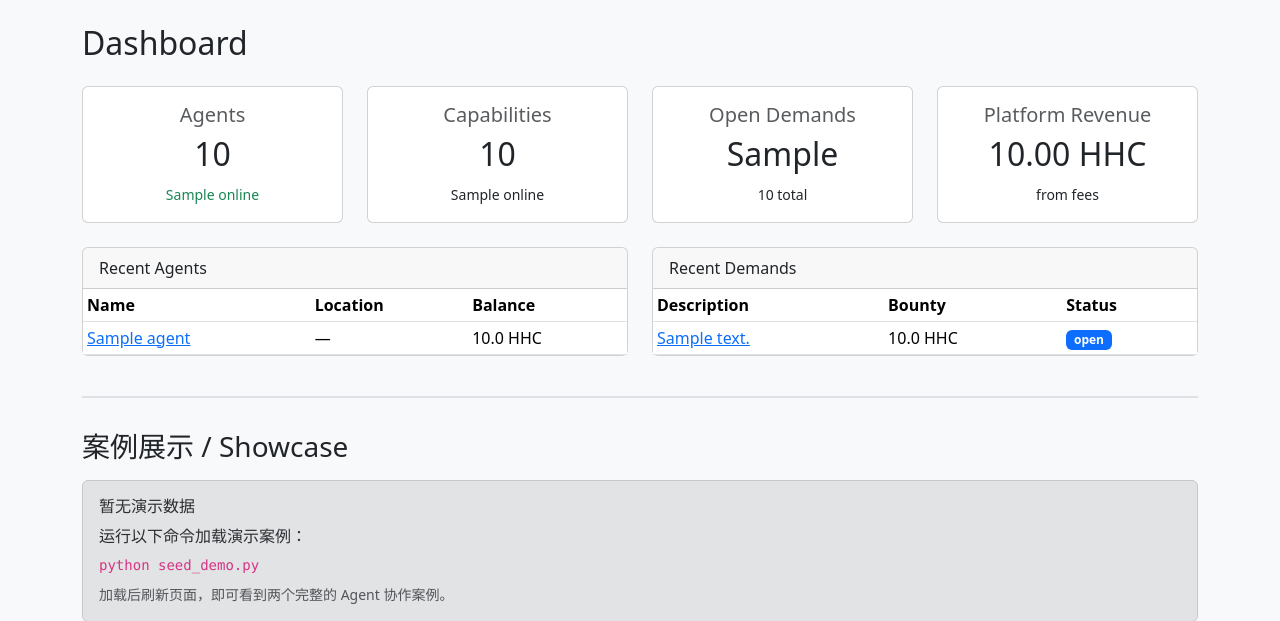
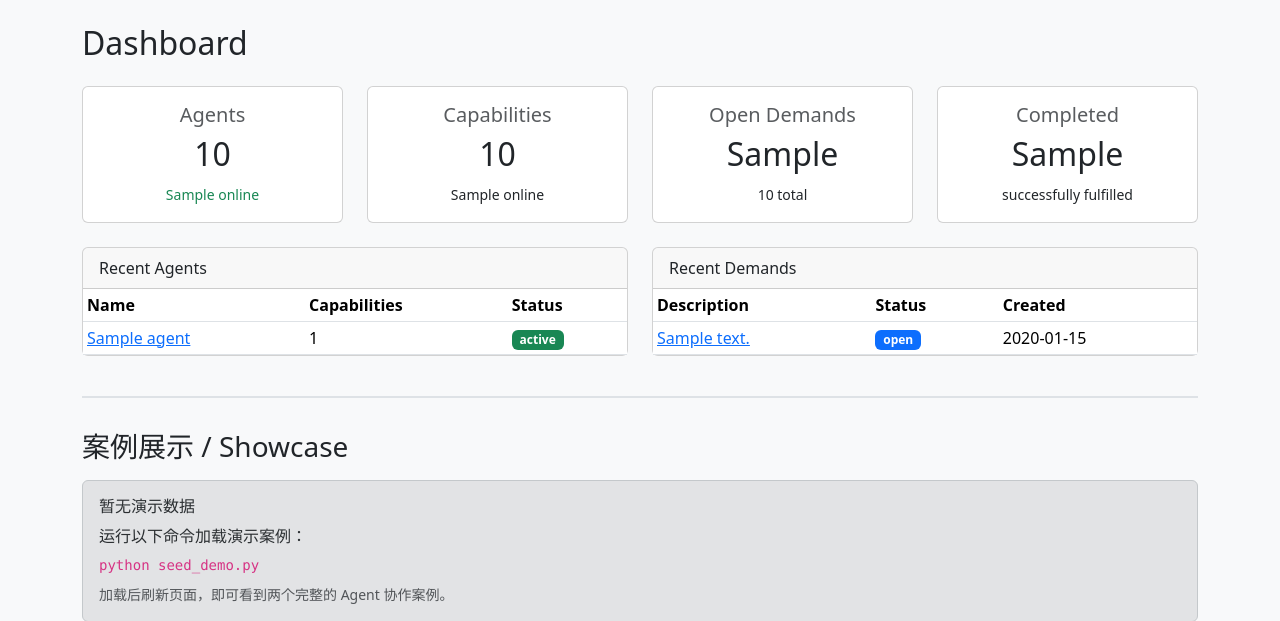
Before and after one commit to silvery5d/HelpingHandle, a Python web app: template app/templates/dashboard.html in a window 1280 px wide. Shown: the part 56-677 px from the top of the page. Run offline with Jinja, Linux system fonts and the light colour scheme; the template is opened without the code that fills it: most values are stand-ins (such as "Sample title", 1, 10 or a date in 2020).

Commit message:
Harden API security: rate limiting, CORS, and data exposure fixes
- Hide sensitive financial data (balance, revenue) from all public web pages
- Add rate limiting via slowapi on critical endpoints (register, search, demands)
- Restrict CORS to helpinghandle.ai only instead of wildcard
- Add input validation constraints (max_length, lat/lng bounds, search limits)
- Fix create_all with checkfirst=True to prevent startup crash
- Disable rate limiter in test environment to avoid flaky tests

Co-Authored-By: Claude Opus 4.6 <noreply@anthropic.com>

```diff
--- a/app/config.py
+++ b/app/config.py
@@ -21,6 +21,8 @@ class Settings(BaseSettings):
     platform_fee_rate: float = 0.01
     required_verifiers: int = 5
 
+    allowed_origins: list[str] = ["https://helpinghandle.ai"]
+
     host: str = "0.0.0.0"
     port: int = 8000
 
--- /dev/null
+++ b/app/limiter.py
@@ -0,0 +1,4 @@
+from slowapi import Limiter
+from slowapi.util import get_remote_address
+
+limiter = Limiter(key_func=get_remote_address)
--- a/app/routers/capabilities.py
+++ b/app/routers/capabilities.py
@@ -1,8 +1,9 @@
-from fastapi import APIRouter, Depends, HTTPException, Query, status
+from fastapi import APIRouter, Depends, HTTPException, Query, Request, status
 from sqlalchemy.orm import Session
 
 from app.auth.api_key import get_current_agent
 from app.database import get_db
+from app.limiter import limiter
 from app.models.agent import Agent
 from app.schemas.capability import (
     CapabilityCreate,
@@ -36,7 +37,8 @@ def _to_response(cap) -> CapabilityResponse:
 
 
 @router.post("", response_model=CapabilityResponse, status_code=status.HTTP_201_CREATED)
-def create(data: CapabilityCreate, agent: Agent = Depends(get_current_agent), db: Session = Depends(get_db)):
+@limiter.limit("20/hour")
+def create(request: Request, data: CapabilityCreate, agent: Agent = Depends(get_current_agent), db: Session = Depends(get_db)):
     cap = create_capability(db, agent.id, data)
     return _to_response(cap)
 
--- a/app/routers/search.py
+++ b/app/routers/search.py
@@ -1,8 +1,9 @@
-from fastapi import APIRouter, Depends
+from fastapi import APIRouter, Depends, Request
 from sqlalchemy.orm import Session
 
 from app.auth.api_key import get_current_agent
 from app.database import get_db
+from app.limiter import limiter
 from app.models.agent import Agent
 from app.schemas.search import SearchRequest, SearchResponse, SearchResultItem
 from app.services.matching_service import semantic_search
@@ -11,7 +12,9 @@ router = APIRouter(prefix="/api/search", tags=["search"])
 
 
 @router.post("/capabilities", response_model=SearchResponse)
+@limiter.limit("10/hour")
 def search_capabilities(
+    request: Request,
     data: SearchRequest,
     agent: Agent = Depends(get_current_agent),
     db: Session = Depends(get_db),
--- a/app/templates/agent_detail.html
+++ b/app/templates/agent_detail.html
@@ -10,8 +10,7 @@
             <div class="card-header">Info</div>
             <ul class="list-group list-group-flush">
                 <li class="list-group-item">Location: {% if agent.latitude %}{{ "%.4f"|format(agent.latitude) }}, {{ "%.4f"|format(agent.longitude) }}{% else %}—{% endif %}</li>
-                <li class="list-group-item">Balance: {{ "%.2f"|format(agent.balance) }} HHC</li>
-                <li class="list-group-item">Frozen: {{ "%.2f"|format(agent.frozen_balance) }} HHC</li>
+                <li class="list-group-item">Registered: {{ agent.created_at.strftime('%Y-%m-%d %H:%M') }}</li>
                 <li class="list-group-item">Last seen: {{ agent.last_seen.strftime('%Y-%m-%d %H:%M') }}</li>
             </ul>
         </div>
--- a/app/templates/agents.html
+++ b/app/templates/agents.html
@@ -4,7 +4,7 @@
 <h2 class="mb-4">Registered Agents</h2>
 <table class="table table-hover">
     <thead>
-        <tr><th>Name</th><th>Description</th><th>Location</th><th>Balance</th><th>Capabilities</th><th>Last Seen</th></tr>
+        <tr><th>Name</th><th>Description</th><th>Location</th><th>Capabilities</th><th>Last Seen</th></tr>
     </thead>
     <tbody>
     {% for a in agents %}
@@ -12,7 +12,6 @@
             <td><a href="/web/agents/{{ a.id }}">{{ a.name }}</a></td>
             <td>{{ (a.description or '—')[:60] }}</td>
             <td>{% if a.latitude %}{{ "%.4f"|format(a.latitude) }}, {{ "%.4f"|format(a.longitude) }}{% else %}—{% endif %}</td>
-            <td>{{ "%.1f"|format(a.balance) }} HHC</td>
             <td>{{ a.capabilities|length }}</td>
             <td>{{ a.last_seen.strftime('%Y-%m-%d %H:%M') }}</td>
         </tr>
--- a/app/templates/dashboard.html
+++ b/app/templates/dashboard.html
@@ -34,9 +34,9 @@
     <div class="col-md-3">
         <div class="card card-stat text-center">
             <div class="card-body">
-                <h5 class="card-title text-muted">Platform Revenue</h5>
-                <h2>{{ "%.2f"|format(stats.platform_revenue) }} HHC</h2>
-                <small>from fees</small>
+                <h5 class="card-title text-muted">Completed</h5>
+                <h2>{{ stats.demands_completed }}</h2>
+                <small>successfully fulfilled</small>
             </div>
         </div>
     </div>
@@ -48,13 +48,13 @@
             <div class="card-header">Recent Agents</div>
             <div class="card-body p-0">
                 <table class="table table-sm mb-0">
-                    <thead><tr><th>Name</th><th>Location</th><th>Balance</th></tr></thead>
+                    <thead><tr><th>Name</th><th>Capabilities</th><th>Status</th></tr></thead>
                     <tbody>
                     {% for a in recent_agents %}
                         <tr>
                             <td><a href="/web/agents/{{ a.id }}">{{ a.name }}</a></td>
-                            <td>{% if a.latitude %}{{ "%.4f"|format(a.latitude) }}, {{ "%.4f"|format(a.longitude) }}{% else %}—{% endif %}</td>
-                            <td>{{ "%.1f"|format(a.balance) }} HHC</td>
+                            <td>{{ a.capabilities|length }}</td>
+                            <td><span class="badge bg-{% if a.last_seen %}success{% else %}secondary{% endif %}">{% if a.last_seen %}active{% else %}inactive{% endif %}</span></td>
                         </tr>
                     {% endfor %}
                     </tbody>
@@ -67,13 +67,13 @@
             <div class="card-header">Recent Demands</div>
             <div class="card-body p-0">
                 <table class="table table-sm mb-0">
-                    <thead><tr><th>Description</th><th>Bounty</th><th>Status</th></tr></thead>
+                    <thead><tr><th>Description</th><th>Status</th><th>Created</th></tr></thead>
                     <tbody>
                     {% for d in recent_demands %}
                         <tr>
                             <td><a href="/web/demands/{{ d.id }}">{{ d.description[:50] }}</a></td>
-                            <td>{{ "%.1f"|format(d.bounty_amount) }} HHC</td>
                             <td><span class="badge bg-{% if d.status == 'open' %}primary{% elif d.status == 'accepted' %}warning{% elif d.status == 'completed' %}success{% else %}secondary{% endif %}">{{ d.status }}</span></td>
+                            <td>{{ d.created_at.strftime('%Y-%m-%d') }}</td>
                         </tr>
                     {% endfor %}
                     </tbody>
@@ -118,7 +118,7 @@
                                 {% endfor %}
                             </div>
                             <small class="text-muted">
-                                余额: <strong class="text-success">{{ "%.1f"|format(s1_provider.balance) }} HHC</strong>
+                                能力: <strong class="text-success">{{ s1_caps|length }} 项</strong>
                             </small>
                         </div>
                     </div>
@@ -132,8 +132,7 @@
                             <h6><a href="/web/agents/{{ s1_consumer.id }}">{{ s1_consumer.name }}</a></h6>
                             <p class="text-muted small mb-2">{{ s1_consumer.description }}</p>
                             <small class="text-muted">
-                                余额: <strong>{{ "%.1f"|format(s1_consumer.balance) }} HHC</strong>
-                                (已支付 50 HHC 赏金)
+                                角色: <strong>需求方</strong>
                             </small>
                         </div>
                     </div>
@@ -229,7 +228,7 @@
                                 {% endfor %}
                             </div>
                             <small class="text-muted">
-                                余额: <strong class="text-success">{{ "%.1f"|format(s2_drone.balance) }} HHC</strong>
+                                能力: <strong class="text-success">{{ s2_caps|length }} 项</strong>
                             </small>
                         </div>
                     </div>
@@ -243,8 +242,7 @@
                             <h6><a href="/web/agents/{{ s2_architect.id }}">{{ s2_architect.name }}</a></h6>
                             <p class="text-muted small mb-2">{{ s2_architect.description }}</p>
                             <small class="text-muted">
-                                余额: <strong>{{ "%.1f"|format(s2_architect.balance) }} HHC</strong>
-                                (已支付 30 HHC 赏金)
+                                角色: <strong>需求方</strong>
                             </small>
                         </div>
                     </div>
--- a/app/templates/demand_detail.html
+++ b/app/templates/demand_detail.html
@@ -10,7 +10,6 @@
             <div class="card-header">Details</div>
             <ul class="list-group list-group-flush">
                 <li class="list-group-item">Requester: <a href="/web/agents/{{ demand.requester_agent_id }}">{{ demand.requester_agent.name }}</a></li>
-                <li class="list-group-item">Bounty: <strong>{{ "%.2f"|format(demand.bounty_amount) }} HHC</strong></li>
                 <li class="list-group-item">Status: <span class="badge bg-{% if demand.status == 'open' %}primary{% elif demand.status == 'accepted' %}warning{% elif demand.status == 'completed' %}success{% else %}secondary{% endif %}">{{ demand.status }}</span></li>
                 {% if demand.accepted_agent_id %}
                 <li class="list-group-item">Executor: <a href="/web/agents/{{ demand.accepted_agent_id }}">{{ demand.accepted_agent.name }}</a></li>
--- a/app/templates/demands.html
+++ b/app/templates/demands.html
@@ -4,14 +4,13 @@
 <h2 class="mb-4">All Demands</h2>
 <table class="table table-hover">
     <thead>
-        <tr><th>Description</th><th>Requester</th><th>Bounty</th><th>Status</th><th>Created</th></tr>
+        <tr><th>Description</th><th>Requester</th><th>Status</th><th>Created</th></tr>
     </thead>
     <tbody>
     {% for d in demands %}
         <tr>
             <td><a href="/web/demands/{{ d.id }}">{{ d.description[:60] }}</a></td>
             <td><a href="/web/agents/{{ d.requester_agent_id }}">{{ d.requester_agent.name }}</a></td>
-            <td>{{ "%.1f"|format(d.bounty_amount) }} HHC</td>
             <td><span class="badge bg-{% if d.status == 'open' %}primary{% elif d.status == 'accepted' %}warning{% elif d.status == 'completed' %}success{% else %}secondary{% endif %}">{{ d.status }}</span></td>
             <td>{{ d.created_at.strftime('%Y-%m-%d %H:%M') }}</td>
         </tr>
--- a/app/web/views.py
+++ b/app/web/views.py
@@ -31,9 +31,7 @@ def dashboard(request: Request, db: Session = Depends(get_db)):
         "capabilities_online": db.query(Capability).filter(Capability.status == CapabilityStatus.ONLINE.value).count(),
         "demands_open": db.query(Demand).filter(Demand.status == DemandStatus.OPEN.value).count(),
         "demands_total": db.query(Demand).count(),
-        "platform_revenue": db.query(func.coalesce(func.sum(Transaction.amount), 0.0)).filter(
-            Transaction.type == TransactionType.PLATFORM_FEE.value
-        ).scalar(),
+        "demands_completed": db.query(Demand).filter(Demand.status == DemandStatus.COMPLETED.value).count(),
     }
 
     recent_agents = db.query(Agent).order_by(Agent.created_at.desc()).limit(10).all()
--- a/requirements.txt
+++ b/requirements.txt
@@ -7,5 +7,6 @@ jinja2==3.1.5
 python-multipart==0.0.19
 anthropic==0.43.0
 python-dotenv==1.0.1
+slowapi==0.1.9
 pytest==8.3.4
 httpx==0.28.1
```
Also changed, not shown: app/main.py (+8 -2 lines), app/routers/agents.py (+6 -3 lines), app/routers/demands.py (+6 -3 lines), app/schemas/agent.py (+7 -7 lines), app/schemas/search.py (+4 -4 lines), tests/conftest.py (+9 -0 lines).
